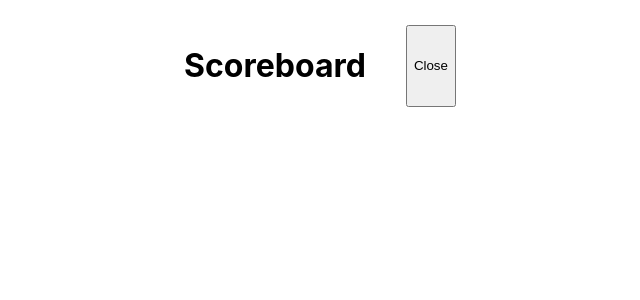
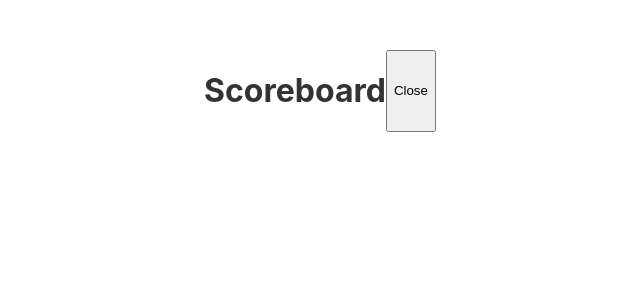
Before and after one commit to palicz/word-matcher-game, a React (Create React App) app: page / in a window 1280 px wide. Both pictures are taken after a click on the button "Scoreboard". Shown: the top 300 px of the page, without its empty margins (320-960 px from the left). Built offline with nearby package versions, Linux system fonts and the light colour scheme.

Commit message:
style:Added basic css for Scoreboard.tsx by changing Scoreboard.css

```diff
--- a/src/components/Scoreboard.css
+++ b/src/components/Scoreboard.css
@@ -0,0 +1,19 @@
+.score-container {
+    text-align: center;
+    margin: 50px;
+}
+
+.score-container h1 {
+    font-size: 2em;
+    color: #333;
+}
+
+.score-container ul {
+    list-style: none;
+    padding: 0;
+}
+
+.score-container li {
+    font-size: 1.5em;
+    margin: 10px 0;
+}
```
